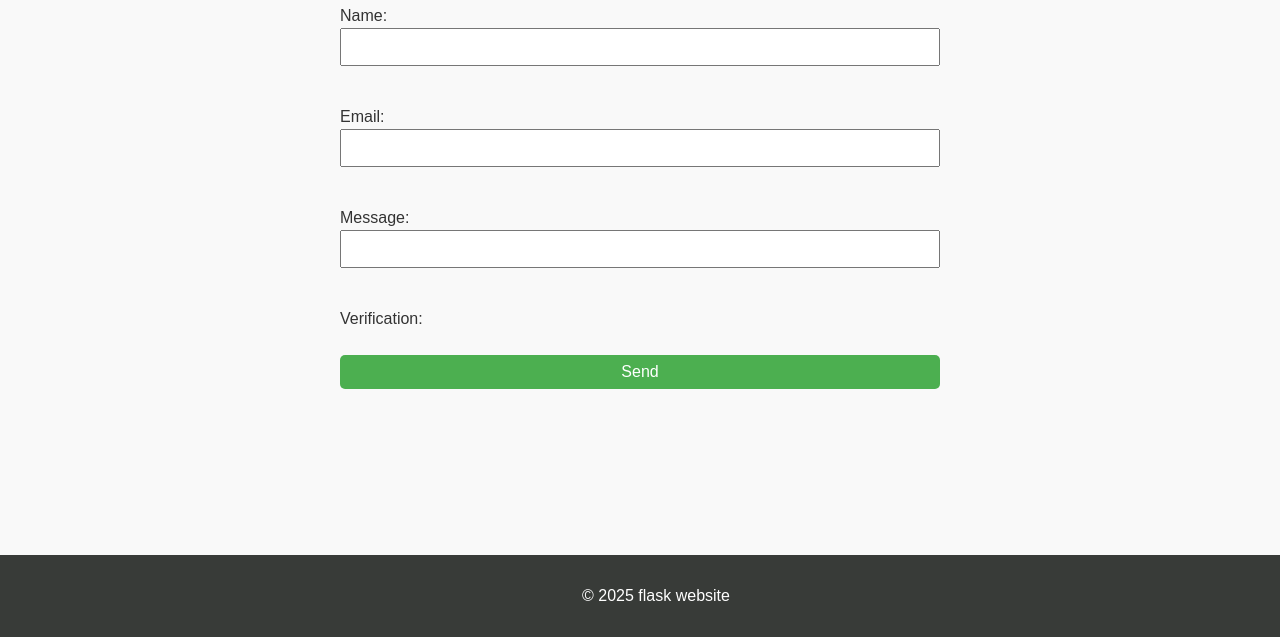
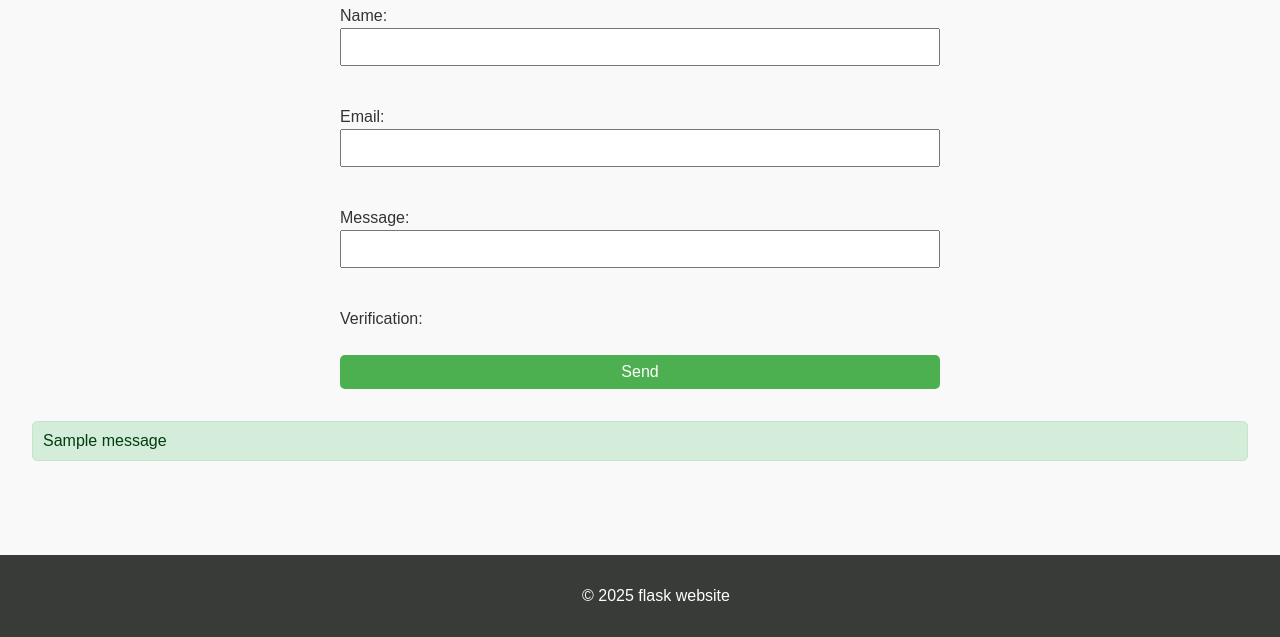
Before and after one commit to AeonianTest/flask-website, a Flask app: page /contact in a window 1280 px wide. Shown: the part 163-800 px from the top of the page. Run offline with Flask 3, Linux system fonts and the light colour scheme; one stand-in notice (Sample message) is shown; some libraries are stand-ins or nearby versions.

Commit message:
Form success feedback

```diff
--- a/app.py
+++ b/app.py
@@ -1,4 +1,4 @@
-from flask import Flask, render_template, request, redirect, make_response, jsonify, url_for #Import the Flask modules
+from flask import Flask, render_template, flash, redirect, make_response, jsonify, url_for #Import the Flask modules
 from flask_mail import Mail, Message
 from flask_limiter import Limiter
 from flask_limiter.util import get_remote_address
@@ -76,6 +76,7 @@ def send_email():
         )
 
         mail.send(msg) #Send the message
+        flash("Form submitted successfully!", "success") #Use flashing to record a message at the end of a req and access it in only the next req
         return redirect(url_for("contact"))
     except Exception as e: #Catch error
         return f"Failed to send email: {e}"
--- a/static/css/styles.css
+++ b/static/css/styles.css
@@ -104,3 +104,22 @@ form button:hover {
     border-radius: 8px;
     border: 2px solid #333;
 }
+
+/* Flash message displayed */
+
+.flash-messages {
+    list-style-type: none;
+    padding: 0;
+}
+
+.flash-messages li {
+    margin: 10px 0;
+    padding: 10px;
+    border-radius: 5px;
+}
+
+.flash-messages .success {
+    background-color: #d4edda;
+    color: #013e0f;
+    border: 1px solid #c3e6cb;
+}
--- a/templates/contact.html
+++ b/templates/contact.html
@@ -35,4 +35,15 @@
 
     <button type="submit">Send</button>
 </form>
+
+{% with messages = get_flashed_messages() %}
+    {% if messages %}
+        <ul class="flash-messages">
+            {% for message in messages %}
+                <li class="success">{{ message }}</li>
+            {% endfor %}
+        </ul>
+    {% endif %}
+{% endwith %}
+
 {% endblock %}
```
